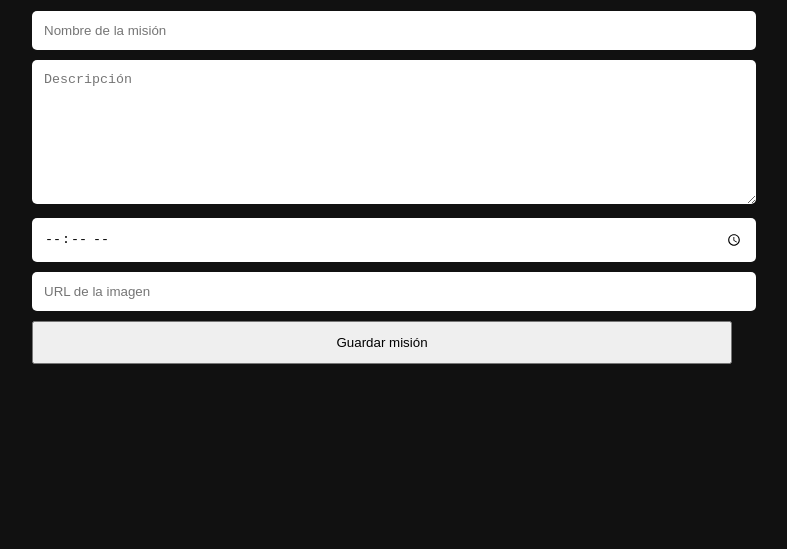
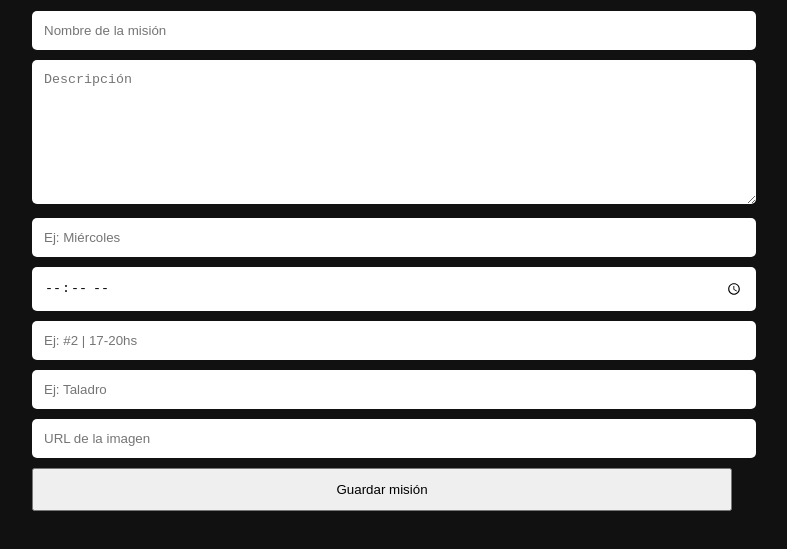
Before and after one commit to Martin123215/bot, a website: page index.html in a window 1280 px wide. Shown: the part 99-648 px from the top of the page, without its empty margins (258-1045 px from the left). Drawn offline with Linux system fonts and the light colour scheme.

Commit message:
Update index.html

```diff
--- a/index.html
+++ b/index.html
@@ -9,13 +9,20 @@
 <body>
 
 <div class="container">
+
 <h1>Panel de Misiones GTA RP</h1>
 
 <input id="nombre" placeholder="Nombre de la misión">
 
 <textarea id="descripcion" placeholder="Descripción"></textarea>
 
+<input id="dia" placeholder="Ej: Miércoles">
+
 <input id="hora" type="time">
+
+<input id="franja" placeholder="Ej: #2 | 17-20hs">
+
+<input id="requisito" placeholder="Ej: Taladro">
 
 <input id="imagen" placeholder="URL de la imagen">
 
@@ -24,6 +31,7 @@
 </button>
 
 <div id="estado"></div>
+
 </div>
 
 <script type="module" src="app.js"></script>
```
Lines whose indentation alone changed are shown as unchanged.
